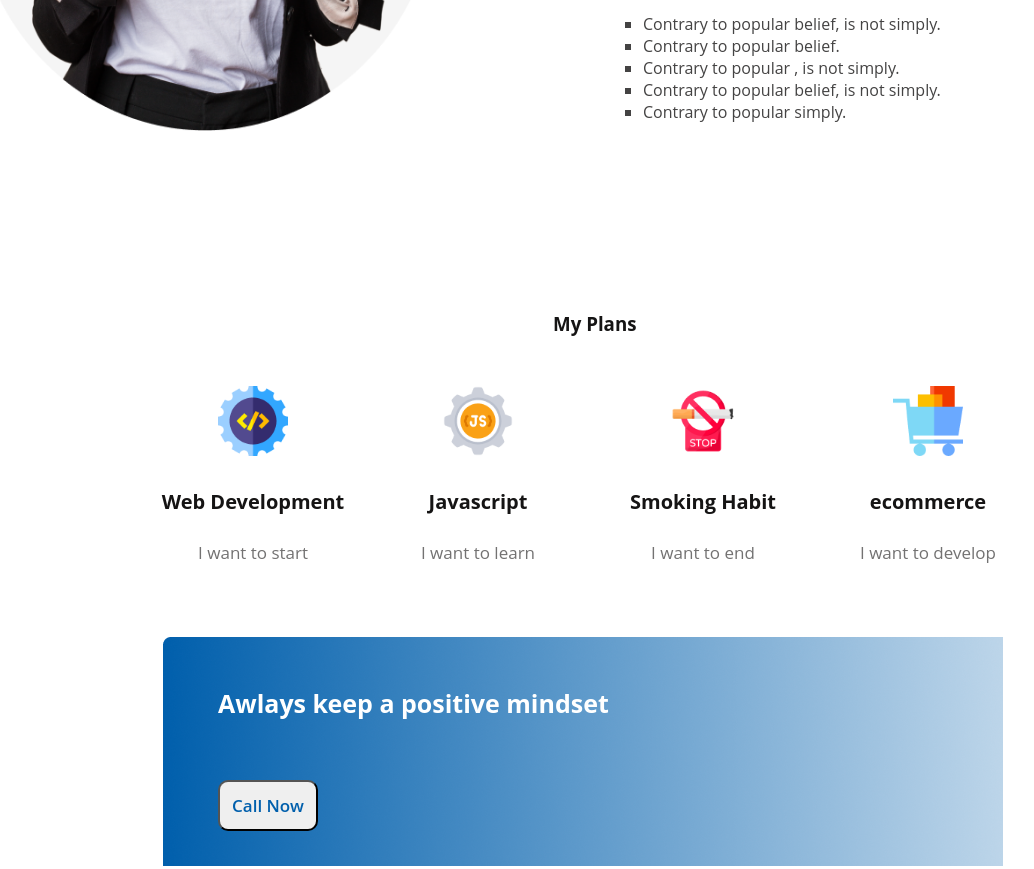
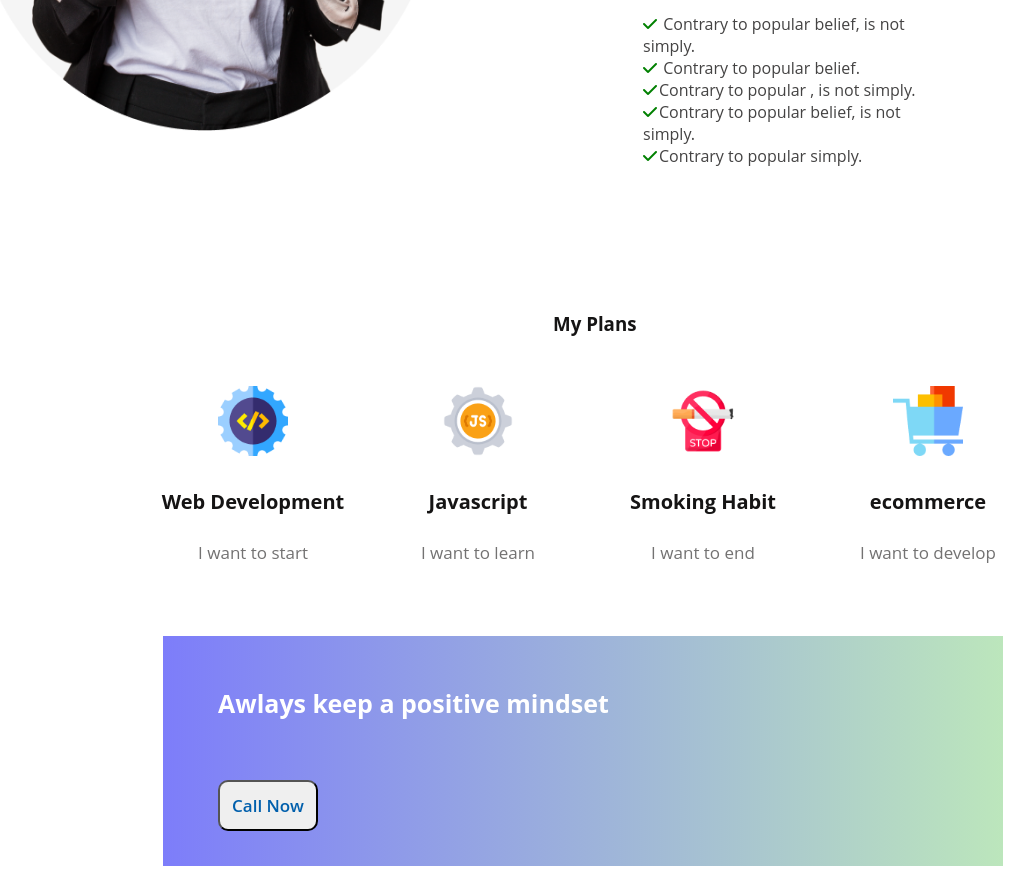
Before and after one commit to Mohibbullah07/first-assignment, a plain HTML site: page index.html in a window 1280 px wide. Shown: the part 1477-2346 px from the top of the page, without its empty margins (145-1179 px from the left). Drawn offline with Linux system fonts and the light colour scheme.

Commit message:
correction after result

```diff
--- a/index.html
+++ b/index.html
@@ -6,6 +6,7 @@
     <meta name="viewport" content="width=device-width, initial-scale=1.0">
     <title>assignment</title>
     <link rel="stylesheet" href="styles/style.css">
+    <script src="https://kit.fontawesome.com/9f88500a50.js" crossorigin="anonymous"></script>
 </head>
 <body>
 
@@ -33,12 +34,12 @@
         <div class="my-failures-container"> <h3  class="my-failures">My failures of previous year</h3>
           <p class="failures-description">Contrary to popular belief, Lorem Ipsum is not simply random text. It has roots in a piece of classical Latin literature from 45 BC, making it over 2000 years old. Richard McClintock.</p>
 
-          <ul class="my-failures-list" type="square">
-            <li>Contrary to popular belief, is not simply.</li>
-            <li>Contrary to popular belief.</li>
-            <li>Contrary to popular , is not simply.</li>
-            <li>Contrary to popular belief, is not simply.</li>
-            <li>Contrary to popular simply.</li>
+          <ul class="my-failures-list" type="none">
+           <li> <i class="fa-solid fa-check tick"></i> Contrary to popular belief, is not simply.</li>
+            <li> <i class="fa-solid fa-check tick"></i> Contrary to popular belief.</li>
+            <li> <i class="fa-solid fa-check tick"></i>Contrary to popular , is not simply.</li>
+            <li> <i class="fa-solid fa-check tick"></i>Contrary to popular belief, is not simply.</li>
+            <li> <i class="fa-solid fa-check tick"></i>Contrary to popular simply.</li>
           </ul>
 
         </div>
--- a/styles/style.css
+++ b/styles/style.css
@@ -70,6 +70,7 @@ header {
 
 }
 
+
 .failures-description {
     font-weight: 400;
     font-size: 16px;
@@ -82,6 +83,11 @@ header {
     font-size: 16px;
     color: #444343;
 
+}
+
+.tick{
+    color: green;
+    margin-right: 2px;
 }
 
 /* my plans styles */
@@ -132,8 +138,10 @@ header {
 .linear-gradient-section {
 
 
-    background-image: url("../images/gradient1.png");
+    background-image: linear-gradient(to right, rgb(125, 125, 250), rgb(188, 230, 188)) , url("../images/watch.png");
     background-repeat: no-repeat;
+    background-size: cover;
+    background-position: center;
     width: 840px;
     height: 230px;
     margin-left: 300px;
```
